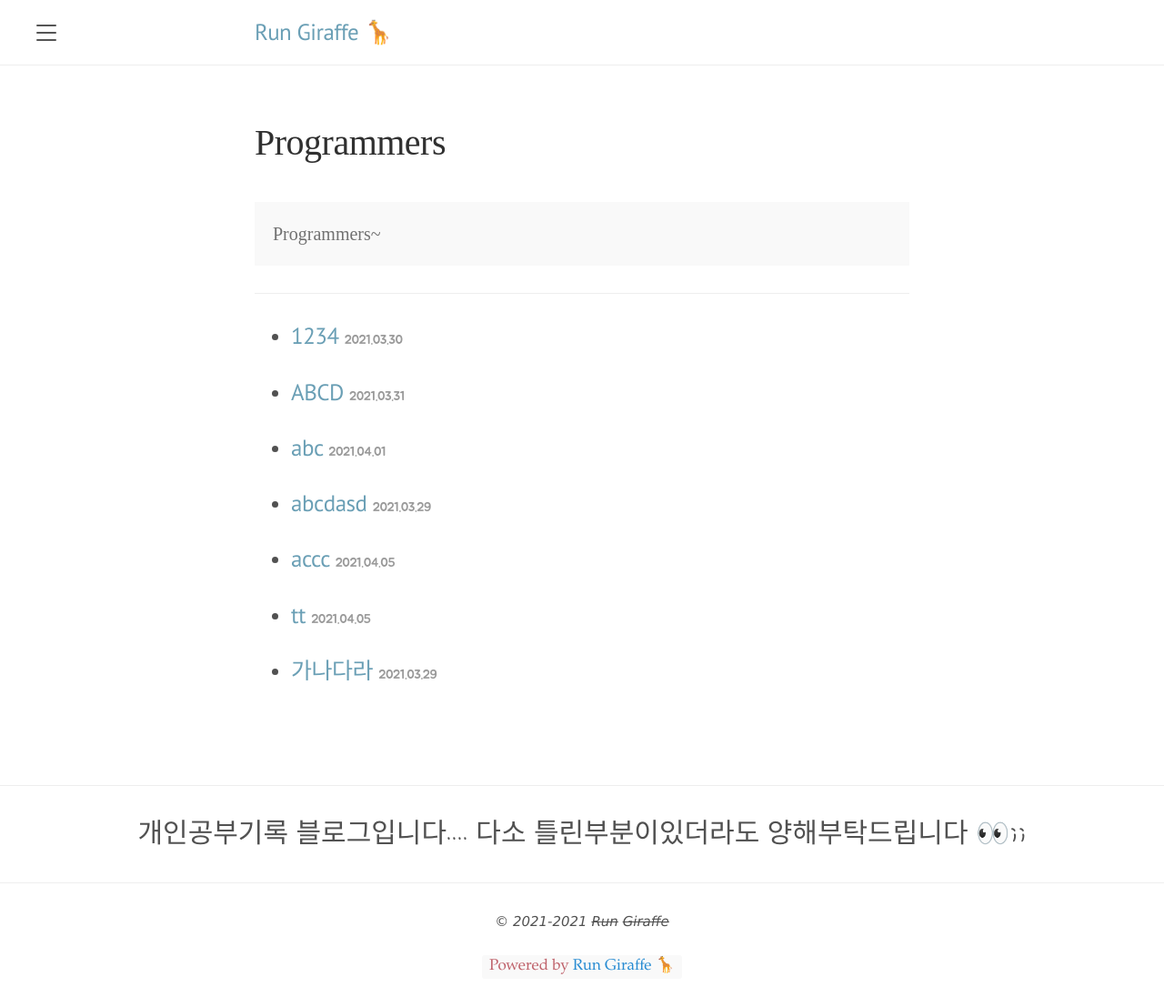
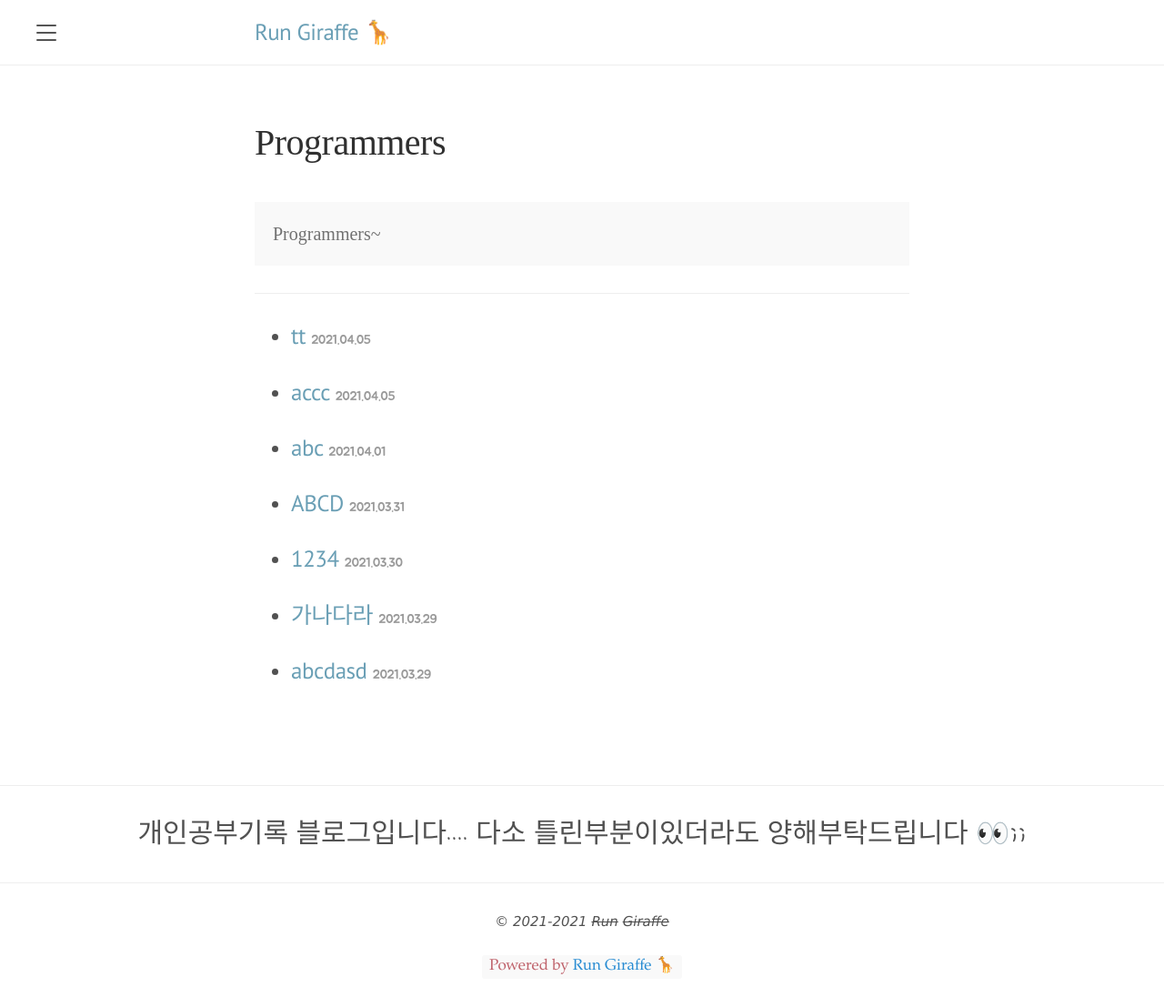
Before and after one commit to froggy0m0/froggy0m0.github.io, a Jekyll site: the page built from categories/Programmers.md, in a window 1280 px wide. Shown: the whole page at 91% size. Built offline with Jekyll 4.4.1, drawn with Linux system fonts in a browser that asks for light colours.

Commit message:
Update sortcategory.html

```diff
--- a/_layouts/sortcategory.html
+++ b/_layouts/sortcategory.html
@@ -12,7 +12,7 @@
 {% endif %}
 
 <ul class="posts-list">
-  {% assign sort_page = site.categories[page.title] | sort: "title" %}
+  {% assign sort_page = site.categories[page.title] | sort: page.title %}
   {% for post in sort_page %}
     <li>
       <h3>
```
